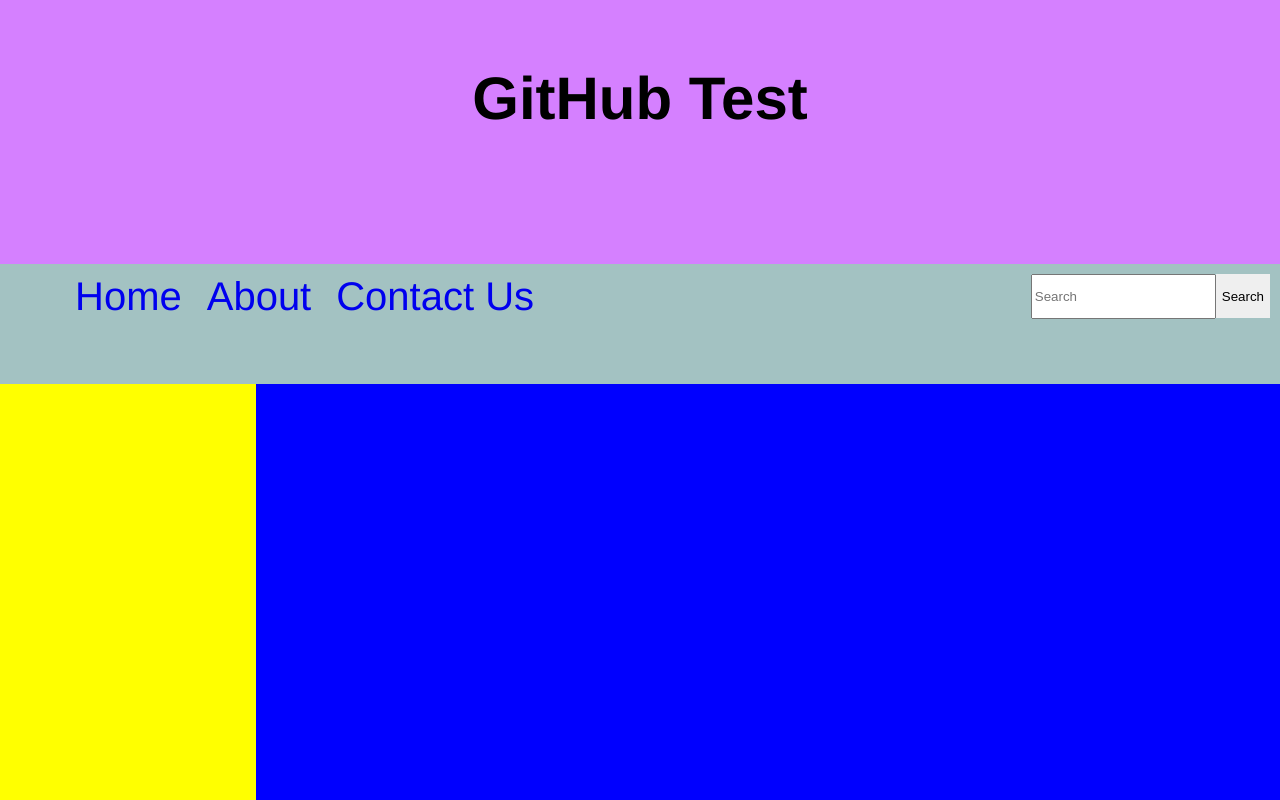
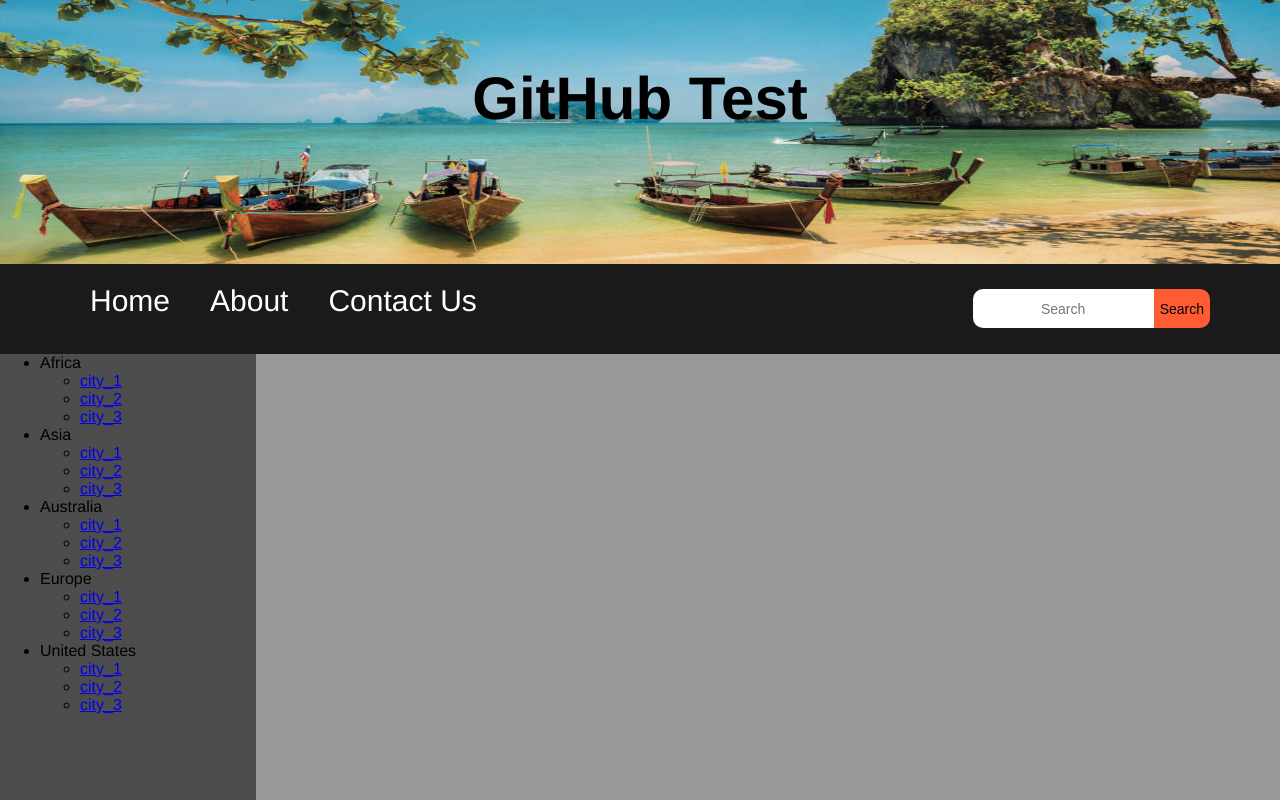
Before and after one commit to danielsimi1900/test1_github, a plain HTML site: page index.html in a window 1280 px wide. Shown: the top 800 px of the page. Drawn offline with Linux system fonts and the light colour scheme.

Commit message:
added lists and image, improved heade, sideBar and navBar

```diff
--- a/index.html
+++ b/index.html
@@ -2,6 +2,7 @@
 <html>
     <head>
         <link rel="stylesheet" href="style.css">
+        <meta name="viewport" content="width=device-width, initial-scale=1.0">
         <meta charset="utf-8">
         <title>test for git hub</title>
     </head>
@@ -12,19 +13,60 @@
 
             </div>
             <div class="navBar">
-                <ul>
-                    <li><a href="#">Home</a></li>
-                    <li><a href="#">About</a></li>
-                    <li><a href="#">Contact Us</a></li>
-                </ul>
+                <div class="navBarLinks">
+                    <ul>
+                        <li><a href="#">Home</a></li>
+                        <li><a href="#">About</a></li>
+                        <li><a href="#">Contact Us</a></li>
+                    </ul>
+
+                </div>
+
                 <div class="search1">
                     <input type="text" name="" placeholder="Search">
                     <button type="button" name="button">Search</button>
                 </div>
 
             </div>
-            <div class="row">
+            <div class="row" name="sideBar">
                 <div class="column">
+                    <ul>
+                        <li>Africa
+                            <ul>
+                                <li><a href="#">city_1</a></li>
+                                <li><a href="#">city_2</a></li>
+                                <li><a href="#">city_3</a></li>
+                            </ul>
+                        </li>
+                        <li>Asia
+                            <ul>
+                                <li><a href="#">city_1</a></li>
+                                <li><a href="#">city_2</a></li>
+                                <li><a href="#">city_3</a></li>
+                            </ul>
+                        </li>
+                        <li>Australia
+                            <ul>
+                                <li><a href="#">city_1</a></li>
+                                <li><a href="#">city_2</a></li>
+                                <li><a href="#">city_3</a></li>
+                            </ul>
+                        </li>
+                        <li>Europe
+                            <ul>
+                                <li><a href="#">city_1</a></li>
+                                <li><a href="#">city_2</a></li>
+                                <li><a href="#">city_3</a></li>
+                            </ul>
+                        </li>
+                        <li>United States
+                            <ul>
+                                <li><a href="#">city_1</a></li>
+                                <li><a href="#">city_2</a></li>
+                                <li><a href="#">city_3</a></li>
+                            </ul>
+                        </li>
+                    </ul>
 
                 </div>
                 <div class="column1">
--- a/style.css
+++ b/style.css
@@ -7,9 +7,10 @@
 }
 /*====== header ====*/
 .header{
-    width: 100% auto;
+    width: 100%;
     height: 200px;
-    background: #d580ff;
+    background-image: url("thailand.jpg");
+    background-size: 100% 100%;
     padding-top: 5%;
 }
 .header h1{
@@ -20,32 +21,50 @@
 
 /*====== navBar ======*/
 .navBar{
-    width: 100% auto;
-    height: 100px;
-    background: #a3c2c2;
+    width: 100%;
+    height: 70px;
+    background: #1a1a1a;
     margin: 0px;
     padding: 10px;
 }
-.navBar ul a{
+.navBar .navBarLinks ul a{
     text-decoration: none;
     float: left;
-    padding-left: 25px;
-    font-size: 40px;
+    padding-left: 40px;
+    margin-top: 10px;
+    font-size: 30px;
+    color: white;
 }
-.navBar li{
+.navBar .navBarLinks li{
     display: inline;
 }
 .search1{
     float: right;
     margin: 0px;
+    float: right;
 }
 .search1 input{
     height: 39px;
+    margin-top: 15px;
     float: left;
+    text-align: center;
+    font-size: 14px;
+    padding: 0px;
+    border-width: 0px;
+    border-top-left-radius: 10px;
+    border-bottom-left-radius: 10px;
+    background: #ffffff;
 }
 .search1 button{
-    height: 44px;
-    border: none;
+    height: 39px;
+    margin-right: 80px;
+    margin-top: 15px;
+    text-align: center;
+    font-size: 14px;
+    border:0px;
+    border-top-right-radius: 10px;
+    border-bottom-right-radius: 10px;
+    background: #ff5c33;
 }
 
 /*===== main and sideBar ====*/
@@ -60,7 +79,7 @@
 .column{
     width: 20%;
     height:100%;
-    background: yellow;
+    background: #4d4d4d;
     margin: 0px;
     padding: 0px;
     float: left;
@@ -68,7 +87,7 @@
 .column1{
     width: 80%;
     height:100%;
-    background: blue;
+    background: #999999;
     margin:0px;
     padding: 0px;
     float: left;
@@ -93,6 +112,6 @@
 .footer{
     width: 100%;
     height: 100px;
-    background: black;
+    background: silver;
     float: left;
 }
```
Also changed, not shown: thailand.jpg (added).
